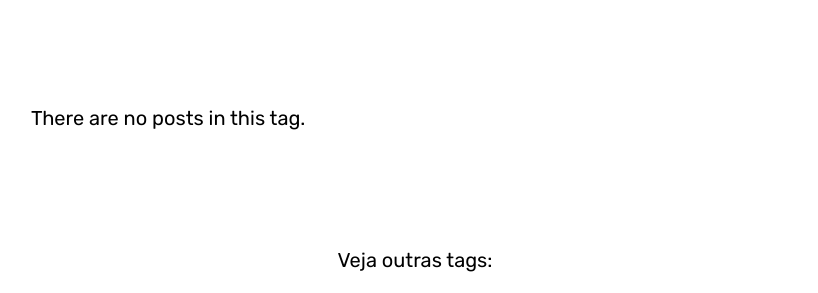
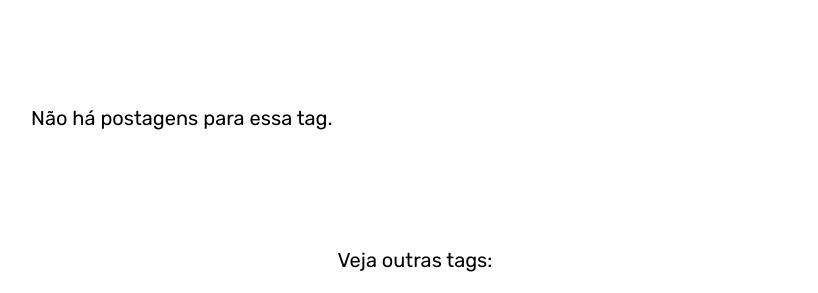
Before and after one commit to filipeleonelbatista/filipeleonelbatista.github.io, a Jekyll site: the page built from _my_tags/typescript.md, in a window 1280 px wide. Shown: the part 580-873 px from the top of the page, without its empty margins (225-1043 px from the left). Built offline with Jekyll 4.4.1, drawn with Linux system fonts in a browser that asks for light colours; some web fonts are replaced.

Commit message:
Update blog-by-tag.html

```diff
--- a/_layouts/blog-by-tag.html
+++ b/_layouts/blog-by-tag.html
@@ -41,7 +41,7 @@ Articles tagged with <strong>‘#{{ page.name }}’</strong>
        {% endfor %}
 
      {% else %}
-   <p>There are no posts in this tag.</p>
+   <p>Não há postagens para essa tag.</p>
 {% endif %}
 
   {% include utils/tag-box.html %}
```
